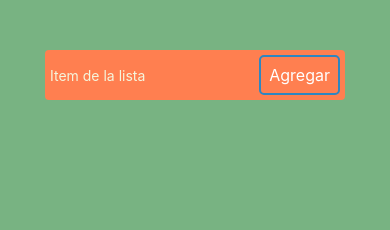
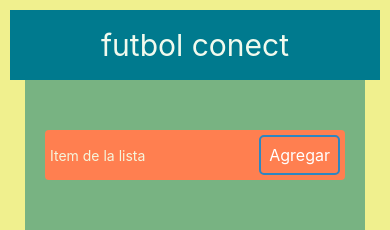
Before and after one commit to guillenec/FootballConnect, a React Native app: screen / in a window 390 px wide. Shown: the top 230 px of the page. Built offline with nearby package versions, Linux system fonts and the light colour scheme.

Commit message:
estructurando codigo

```diff
--- a/App.jsx
+++ b/App.jsx
@@ -1,75 +1,11 @@
-import { StyleSheet, Text, TextInput, View, FlatList, TouchableHighlight } from 'react-native'
-import React, { useState } from 'react'
-import ModalCustom from './components/modal/Modal'
-import Ionicons from '@expo/vector-icons/Ionicons'
+import { StyleSheet, View } from 'react-native'
+import React from 'react'
+import Home from './src/screens/Home/Home'
 
 const App = () => {
-  const [textValue, setTextValue] = useState('')
-  const [list, setLIst] = useState([])
-  const [itemSelected, setItemSelected] = useState({})
-  const [modalVisible, setModalVisible] = useState(false)
-
-  const removeProduct = (index) => {
-    console.log(itemSelected)
-    const updateProduct = [...list]
-    updateProduct.splice(itemSelected, 1)
-    setLIst(updateProduct)
-    setModalVisible(false)
-  }
-
-  const handleModal = (index) => {
-    setModalVisible(true)
-    setItemSelected(index)
-  }
-
-  const handleChangeItem = (value) => {
-    setTextValue(value)
-  }
-
-  const handleAddItem = () => {
-    if (textValue === '') {
-      return
-    }
-    console.log('ejecuta la funcion de agregar elemento')
-    setLIst(prevState => [...prevState, { id: Math.random(), value: textValue }])
-    setTextValue('')
-  }
-
-  const renderList = ({ item, index }) => {
-    return (
-      <View style={styles.sectionTextList}>
-        <Text style={styles.textList}>{item.value}
-        </Text>
-        <Ionicons style={styles.iconTrash} name='ios-trash' onPress={() => handleModal(index)} />
-      </View>
-    )
-  }
-
   return (
     <View style={styles.container}>
-      <View style={styles.containSectionButton}>
-        <View>
-          <TextInput
-            placeholder='Item de la lista'
-            placeholderTextColor='#F5F5DC'
-            value={textValue}
-            onChangeText={handleChangeItem}
-            style={styles.inputText}
-          />
-        </View>
-        <TouchableHighlight style={styles.buttonAdd} onPress={handleAddItem}>
-          <Text style={styles.buttonText}>Agregar</Text>
-        </TouchableHighlight>
-      </View>
-
-      <View style={styles.listContainer}>
-        <FlatList
-          data={list}
-          renderItem={renderList}
-          keyExtractor={item => item.id}
-        />
-      </View>
-      <ModalCustom modalVisible={modalVisible} setModalVisible={setModalVisible} removeProduct={removeProduct} />
+      <Home />
     </View>
   )
 }
@@ -78,80 +14,10 @@ export default App
 
 const styles = StyleSheet.create({
   container: {
-    backgroundColor: '#78B382',
     flex: 1,
+    backgroundColor: '#f0f08e',
     alignItems: 'center',
-    paddingTop: 50,
-    paddingLeft: 20,
-    paddingRight: 20,
-    flexDirection: 'column',
-    height: 'auto',
-    gap: 20
-  },
-  containSectionButton: {
-    flexDirection: 'row',
-    justifyContent: 'space-between',
-    paddingHorizontal: 5,
-    paddingVertical: 5,
-    alignItems: 'center',
-    height: 'auto',
-    width: 300,
-    backgroundColor: '#FF7F50',
-    color: 'white',
-    borderRadius: 4
-  },
-  buttonAdd: {
-    color: '#ffffff',
-    borderWidth: 2,
-    borderColor: '#2E86C1',
-    borderRadius: 5,
-    padding: 8,
-    fontSize: 16,
-    fontWeight: 'bold'
-  },
-  buttonText: {
-    color: 'white', // Cambia el color del texto del botón
-    fontSize: 16,
-    fontWeight: 'semibold'
-  },
-  inputText: {
-    width: 200,
-    height: 40,
-    maxHeight: 40,
-    position: 'relative',
-    color: '#ffffff'
-  },
-
-  listContainer: {
-    width: '100%',
-    flex: 1,
-    flexDirection: 'column',
     justifyContent: 'center',
-    alignItems: 'center',
-    gap: 10
-  },
-  sectionTextList: {
-    width: 180,
-    backgroundColor: '#4AA8D6',
-    borderColor: '#FFA07A',
-    color: '#ffffff',
-    flexDirection: 'row',
-    justifyContent: 'space-between',
-    alignItems: 'center',
-    borderRadius: 10,
-    borderWidth: 2,
-    marginTop: 10,
-    padding: 8
-
-  },
-  textList: {
-    color: '#ffffff',
-    fontSize: 16,
-    fontWeight: 'normal'
-  },
-  iconTrash: {
-    color: '#FF7F50',
-    fontSize: 24
+    padding: 10
   }
-
 })
--- /dev/null
+++ b/src/components/CargaDatos/CargaDatos.js
@@ -0,0 +1,161 @@
+import { StyleSheet, Text, TextInput, View, FlatList, TouchableHighlight } from 'react-native'
+import React, { useState } from 'react'
+import ModalCustom from './components/modal/Modal'
+import Ionicons from '@expo/vector-icons/Ionicons'
+
+const CargaDatos = () => {
+  const [textValue, setTextValue] = useState('')
+  const [list, setLIst] = useState([])
+
+  // estados para el modal
+  const [itemSelected, setItemSelected] = useState({})
+  const [modalVisible, setModalVisible] = useState(false)
+
+  const removeProduct = (index) => {
+    console.log(itemSelected)
+    const updateProduct = [...list]
+    updateProduct.splice(itemSelected, 1)
+    setLIst(updateProduct)
+    setModalVisible(false)
+  }
+
+  const handleModal = (index) => {
+    setModalVisible(true)
+    setItemSelected(index)
+  }
+
+  const handleChangeItem = (value) => {
+    setTextValue(value)
+  }
+
+  const handleAddItem = () => {
+    if (textValue === '') {
+      return
+    }
+    console.log('ejecuta la funcion de agregar elemento')
+    setLIst(prevState => [...prevState, { id: Math.random(), value: textValue }])
+    setTextValue('')
+  }
+
+  const renderList = ({ item, index }) => {
+    return (
+      <View style={styles.sectionTextList}>
+        <Text style={styles.textList}>{item.value}
+        </Text>
+        <Ionicons style={styles.iconTrash} name='ios-trash' onPress={() => handleModal(index)} />
+      </View>
+    )
+  }
+  return (
+    <View style={styles.container}>
+      <View style={styles.containSectionButton}>
+        <View>
+          <TextInput
+            placeholder='Item de la lista'
+            placeholderTextColor='#F5F5DC'
+            value={textValue}
+            onChangeText={handleChangeItem}
+            style={styles.inputText}
+          />
+        </View>
+        <TouchableHighlight
+          style={styles.buttonAdd}
+          onPress={handleAddItem}
+        >
+          <Text style={styles.buttonText}>Agregar</Text>
+        </TouchableHighlight>
+      </View>
+
+      <View style={styles.listContainer}>
+        <FlatList
+          data={list}
+          renderItem={renderList}
+          keyExtractor={item => item.id}
+        />
+      </View>
+      <ModalCustom modalVisible={modalVisible} setModalVisible={setModalVisible} removeProduct={removeProduct} />
+    </View>
+  )
+}
+
+export default CargaDatos
+
+const styles = StyleSheet.create({
+  container: {
+    backgroundColor: '#78B382',
+    flex: 1,
+    alignItems: 'center',
+    paddingTop: 50,
+    paddingLeft: 20,
+    paddingRight: 20,
+    flexDirection: 'column',
+    height: 'auto',
+    gap: 20
+  },
+  containSectionButton: {
+    flexDirection: 'row',
+    justifyContent: 'space-between',
+    paddingHorizontal: 5,
+    paddingVertical: 5,
+    alignItems: 'center',
+    height: 'auto',
+    width: 300,
+    backgroundColor: '#FF7F50',
+    color: 'white',
+    borderRadius: 4
+  },
+  buttonAdd: {
+    color: '#ffffff',
+    borderWidth: 2,
+    borderColor: '#2E86C1',
+    borderRadius: 5,
+    padding: 8,
+    fontSize: 16,
+    fontWeight: 'bold'
+  },
+  buttonText: {
+    color: 'white', // Cambia el color del texto del botón
+    fontSize: 16,
+    fontWeight: 'semibold'
+  },
+  inputText: {
+    width: 200,
+    height: 40,
+    maxHeight: 40,
+    position: 'relative',
+    color: '#ffffff'
+  },
+
+  listContainer: {
+    width: '100%',
+    flex: 1,
+    flexDirection: 'column',
+    justifyContent: 'center',
+    alignItems: 'center',
+    gap: 10
+  },
+  sectionTextList: {
+    width: 180,
+    backgroundColor: '#4AA8D6',
+    borderColor: '#FFA07A',
+    color: '#ffffff',
+    flexDirection: 'row',
+    justifyContent: 'space-between',
+    alignItems: 'center',
+    borderRadius: 10,
+    borderWidth: 2,
+    marginTop: 10,
+    padding: 8
+
+  },
+  textList: {
+    color: '#ffffff',
+    fontSize: 16,
+    fontWeight: 'normal'
+  },
+  iconTrash: {
+    color: '#FF7F50',
+    fontSize: 24
+  }
+
+})
--- /dev/null
+++ b/src/components/Header/Header.js
@@ -0,0 +1,27 @@
+import { StyleSheet, Text, View } from 'react-native'
+import React from 'react'
+
+const Header = ({ title }) => {
+  return (
+    <View style={styles.containerHeader}>
+      <Text style={styles.textHeader}>{title}</Text>
+    </View>
+  )
+}
+
+export default Header
+
+const styles = StyleSheet.create({
+  containerHeader: {
+    backgroundColor: '#007A8E',
+    height: 70,
+    width: '100%',
+    justifyContent: 'center',
+    alignItems: 'center'
+  },
+  textHeader: {
+    fontSize: 30,
+    color: '#F1FAEE'
+  }
+
+})
--- /dev/null
+++ b/src/screens/Home/Home.js
@@ -0,0 +1,15 @@
+import { StyleSheet, Text, View } from 'react-native'
+import React from 'react'
+import Header from '../../components/Header/Header'
+import CargaDatos from '../../components/CargaDatos/CargaDatos'
+
+const Home = () => {
+  return (
+    <>
+      <Header title='futbol conect' />
+      <CargaDatos />
+    </>
+  )
+}
+
+export default Home
```
Also changed, not shown: src/components/Main/Main.js (added, +14 -0 lines).
